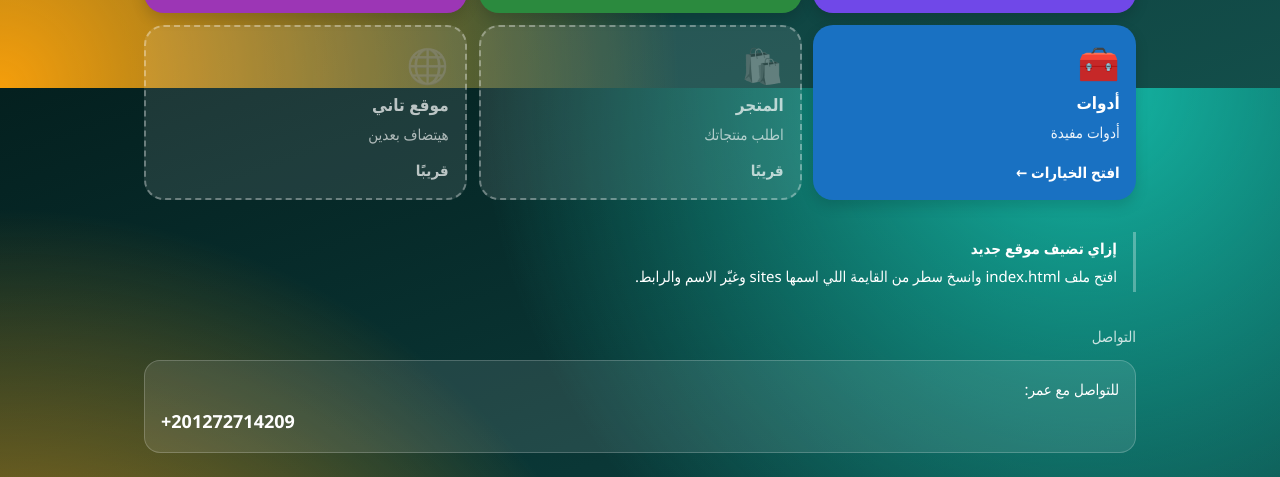
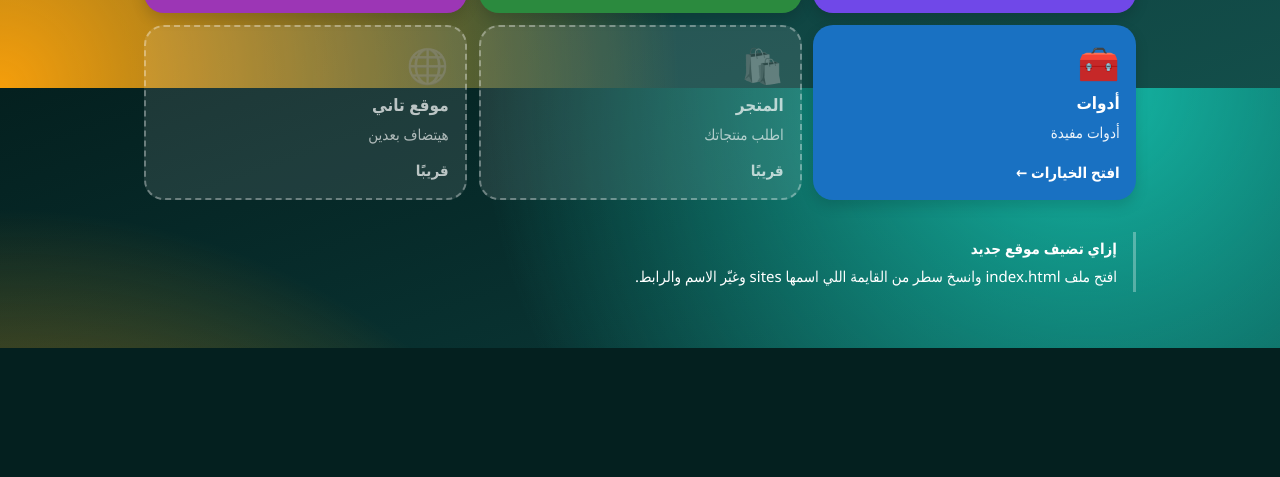
Before and after one commit to omr259/omr259.github.io, a plain HTML site: page index.html in a window 1280 px wide. Shown: the part 712-1189 px from the top of the page. After the commit the page ends 1060 px from the top, so only its background shows below. Drawn offline with Linux system fonts and the light colour scheme.

Commit message:
Update index.html

```diff
--- a/index.html
+++ b/index.html
@@ -90,9 +90,7 @@ function render(open){
   var grid=el('div','hub-grid');
   (site?site.options:sites).forEach(function(s,i){grid.appendChild(card(s,function(){render(i);window.scrollTo(0,0)}))});
   g.appendChild(grid);app.appendChild(g);
-  var c=el('div','hub-group');c.appendChild(el('p','label','التواصل'));var cc=el('div','hub-contact');cc.appendChild(el('span',null,'للتواصل مع عمر:'));var ph=el('a',null,'+201272714209');ph.href='tel:+201272714209';cc.appendChild(ph);c.appendChild(cc);
   if(!site){var n=el('div','note');n.appendChild(el('b',null,'إزاي تضيف موقع جديد'));n.appendChild(el('span',null,'افتح ملف index.html وانسخ سطر من القايمة اللي اسمها sites وغيّر الاسم والرابط.'));app.appendChild(n)}
-  app.appendChild(c);
 }
 var __ac=null;
 function hubClick(){try{var C=window.AudioContext||window.webkitAudioContext;if(!C)return;if(!__ac)__ac=new C();if(__ac.resume)__ac.resume();var t=__ac.currentTime,o=__ac.createOscillator(),g=__ac.createGain();o.type='sine';o.frequency.setValueAtTime(900,t);o.frequency.exponentialRampToValueAtTime(450,t+0.08);g.gain.setValueAtTime(0.18,t);g.gain.exponentialRampToValueAtTime(0.001,t+0.12);o.connect(g);g.connect(__ac.destination);o.start(t);o.stop(t+0.13);document.documentElement.setAttribute('data-hub-audio',__ac.state)}catch(e){document.documentElement.setAttribute('data-hub-err',String(e))}}
```
